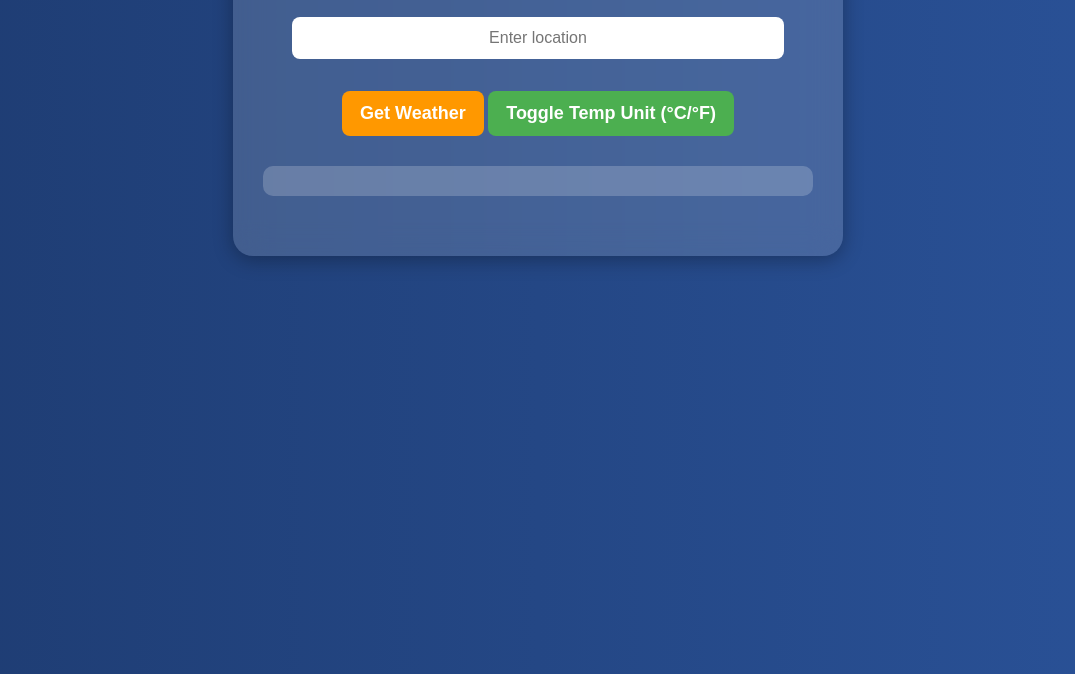
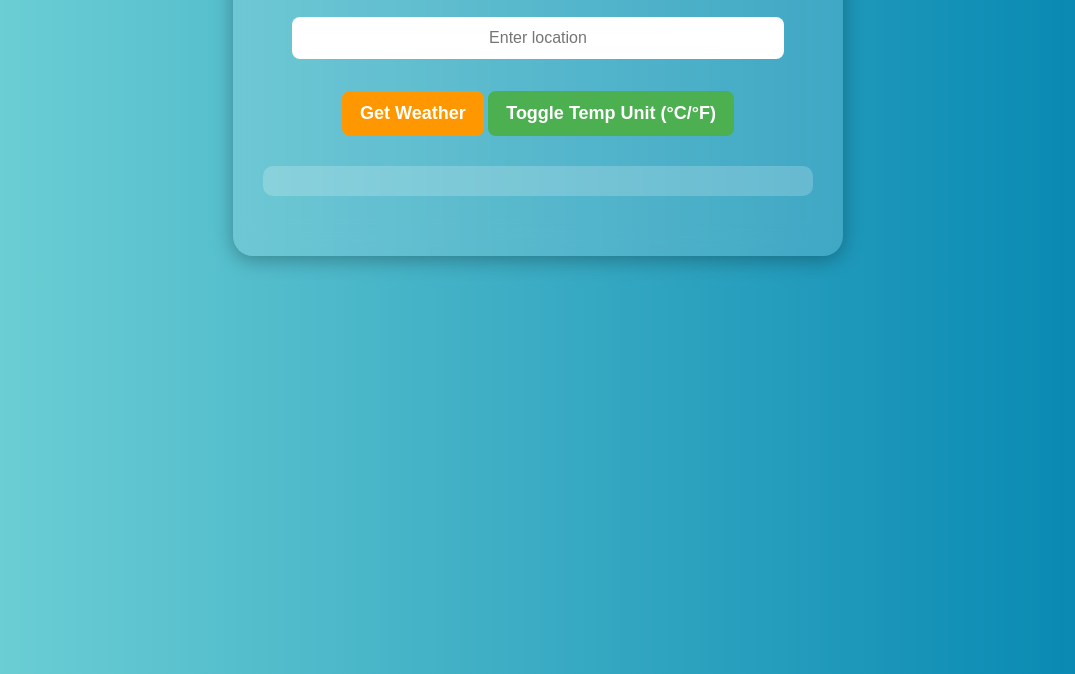
Before and after one commit to ShantoOBS/Weather-APP, a plain HTML site: page index.html in a window 1280 px wide. Shown: the part 126-800 px from the top of the page, without its empty margins (102-1177 px from the left). Drawn offline with Linux system fonts and the light colour scheme.

Commit message:
first commit

```diff
--- a/styles.css
+++ b/styles.css
@@ -1,7 +1,7 @@
 body {
     font-family: 'Arial', sans-serif;
     text-align: center;
-    background: linear-gradient(to right, #1e3c72, #2a5298);
+    background: linear-gradient(to right, #74d4d7, #0083b0);
     color: white;
     padding: 20px;
     transition: background 0.3s ease;
```
Also changed, not shown: index.html (renamed from HTML.html), 1 other file.
